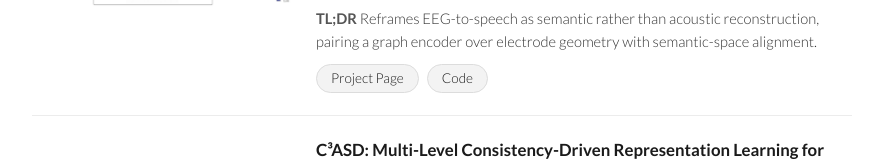
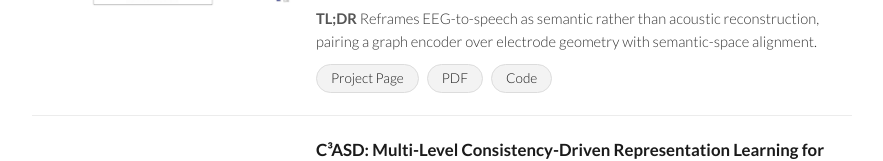
Before and after one commit to jisoo-o/website, a plain HTML site: page index.html in a window 1280 px wide. Shown: the part 1068-1229 px from the top of the page, without its empty margins (198-1081 px from the left). Drawn offline with Linux system fonts and the light colour scheme.

Commit message:
Link SENSE PDF to arXiv
Co-Authored-By: Claude Opus 5 (1M context) <noreply@anthropic.com>

```diff
--- a/index.html
+++ b/index.html
@@ -265,6 +265,7 @@
         <p class="tldr">Reframes EEG-to-speech as semantic rather than acoustic reconstruction, pairing a graph encoder over electrode geometry with semantic-space alignment.</p>
         <div class="btn-row">
           <a class="btn" href="projects/SENSE/" target="_blank">Project Page</a>
+          <a class="btn" href="https://arxiv.org/pdf/2609.37601" target="_blank">PDF</a>
           <a class="btn" href="https://github.com/jisoo-o/SENSE" target="_blank">Code</a>
         </div>
       </div>
```
